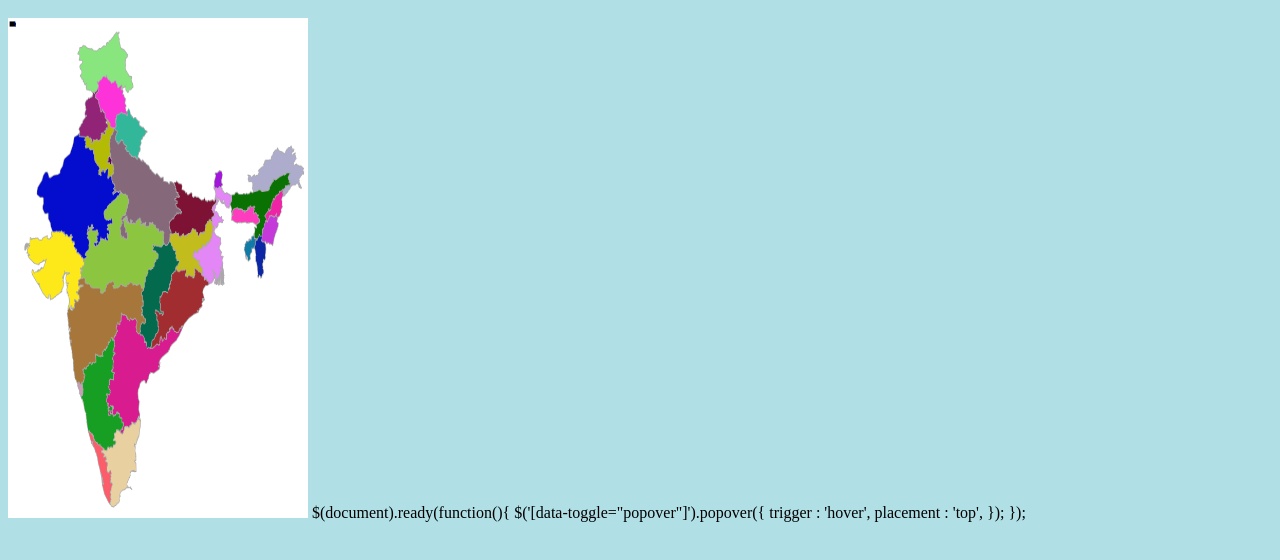
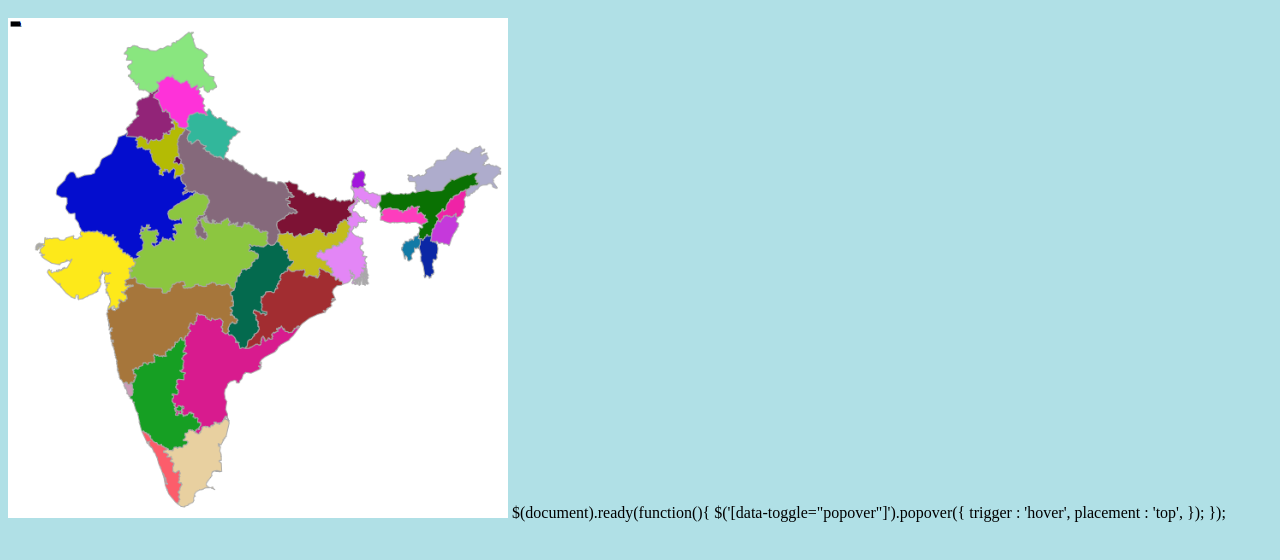
Before and after one commit to sherineshiny/ipmap, a plain HTML site: page index.html in a window 1280 px wide. Shown: the part 48-608 px from the top of the page. Drawn offline with Linux system fonts and the light colour scheme.

Commit message:
Update index.html

```diff
--- a/index.html
+++ b/index.html
@@ -5,7 +5,7 @@
 <body>
   <body style="background-color:powderblue;">
 <h1> india map </h1>
-<embed type="image/jpg" src="indiamap.jpg" width="300" height="500">
+<embed type="image/jpg" src="indiamap.jpg" width="500" height="500">
     $(document).ready(function(){
     $('[data-toggle="popover"]').popover({
         trigger : 'hover',
```
